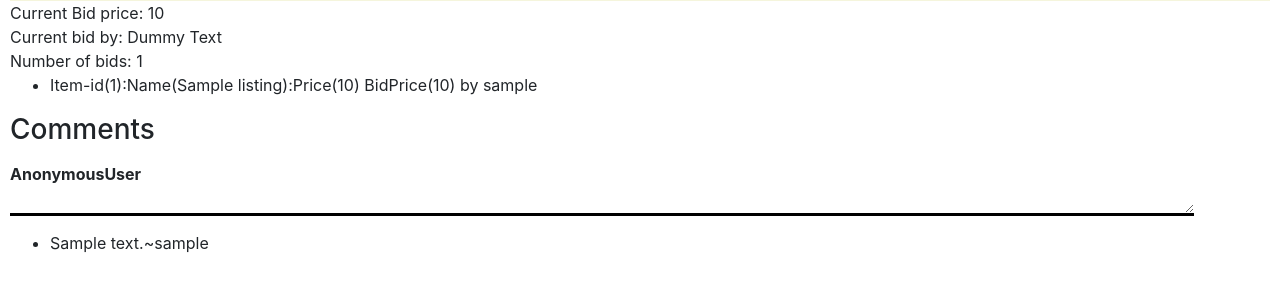
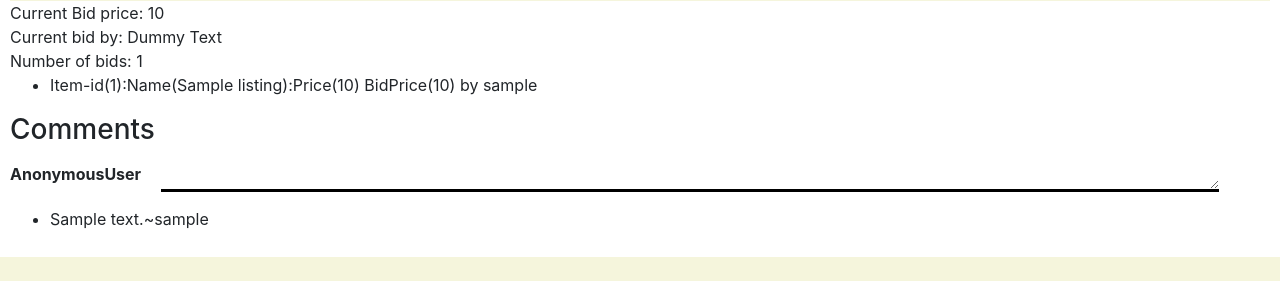
Before and after one commit to k2dums/commerce, a Django app: page /listing/1 in a window 1280 px wide. Shown: the part 555-836 px from the top of the page. After the commit the page ends 812 px from the top, so only its background shows below. Run offline with Django 3.2, Linux system fonts and the light colour scheme; tables that the repository leaves empty hold one stand-in row (values such as "Sample post"); some libraries are stand-ins or nearby versions.

Commit message:
width and margin applied to the comment text area,

```diff
--- a/auctions/static/auctions/styles.css
+++ b/auctions/static/auctions/styles.css
@@ -89,11 +89,12 @@ svg.bi.bi-check-circle-fill{
     margin-bottom: 15px;
 }
 .comment{
-   width: 94%;
+   width: 84%;
    height:30px;
    border:none;
    border-bottom: 3px solid black;
    outline: none;
+   margin-right: 10px;
 }
 
 .comment_user{
```
